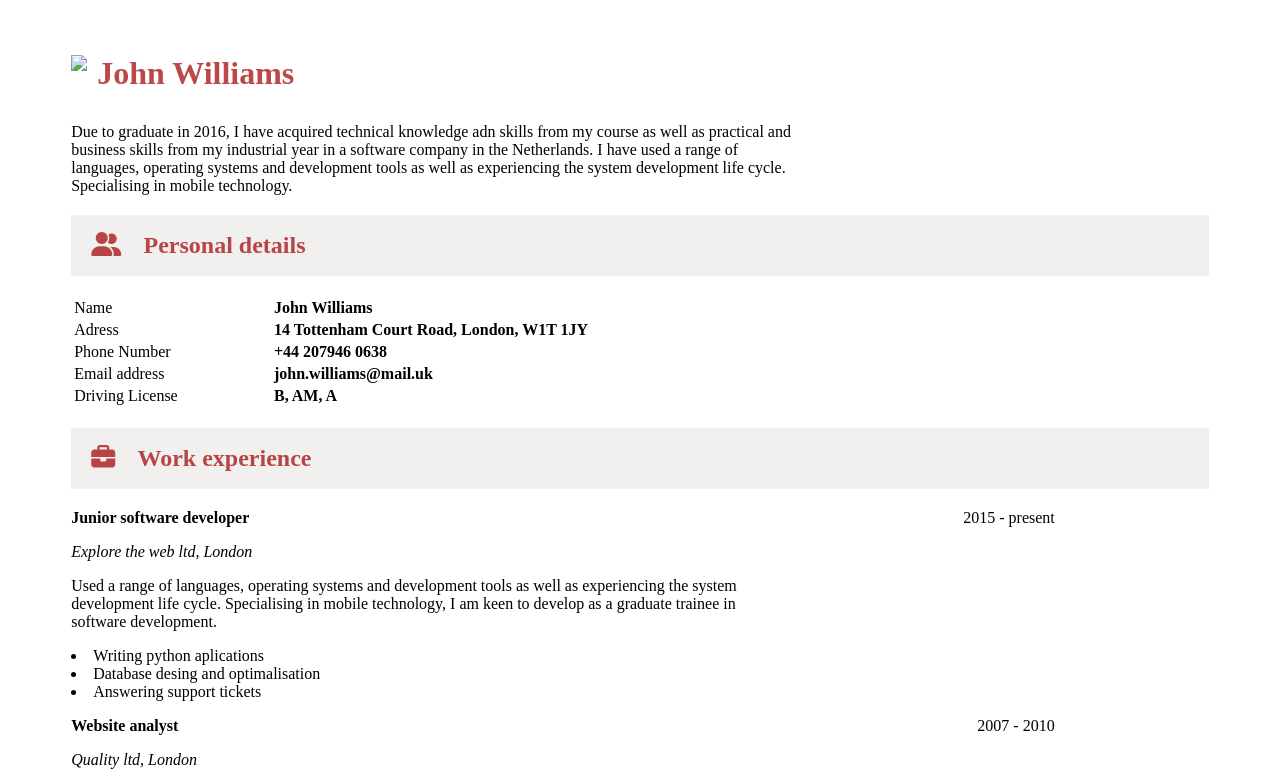
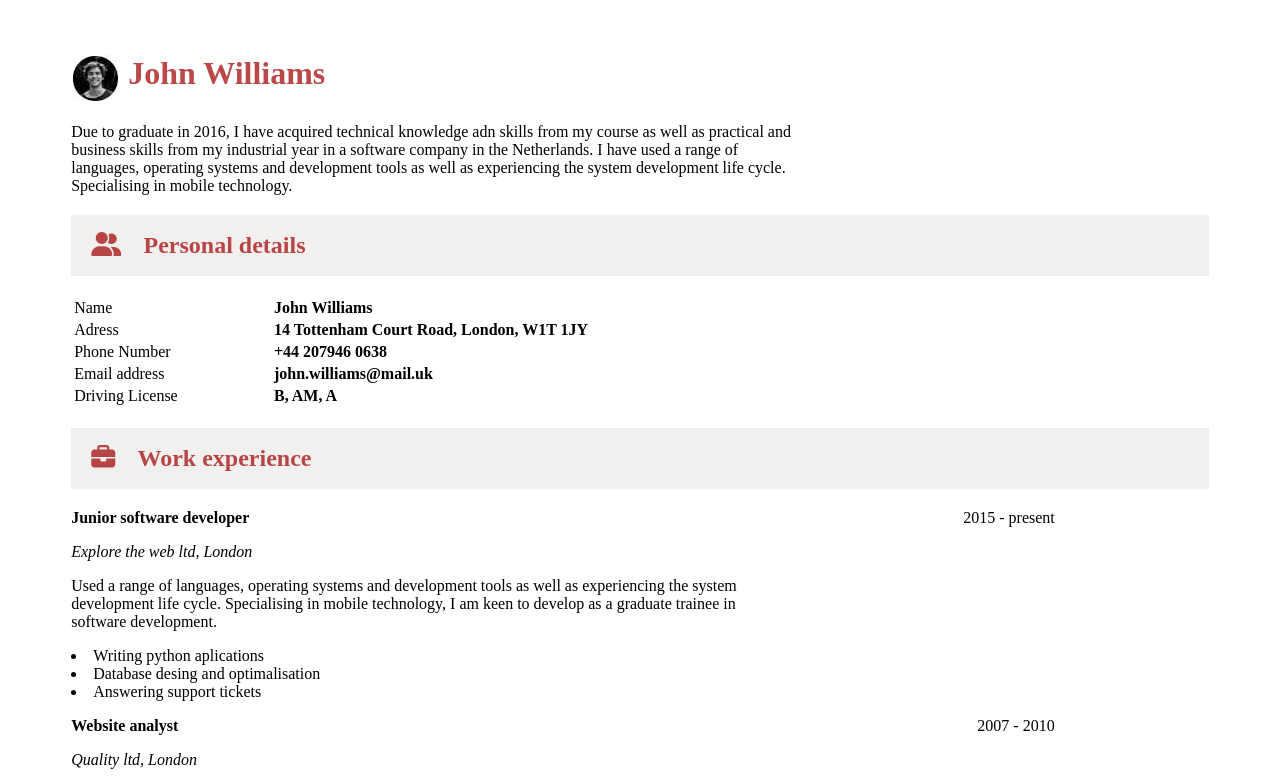
Before and after one commit to VladMr1/temafe, a plain HTML site: page index.html in a window 1280 px wide. Shown: the top 782 px of the page. Drawn offline with Linux system fonts and the light colour scheme; files whose address does not match are found by name.

Commit message:
update cu poza

```diff
--- a/index.html
+++ b/index.html
@@ -10,7 +10,7 @@
 
         <body>
             <div>
-            <h1><img src="C:\Users\Vlad\Desktop\poza.jpeg">John Williams</h1>
+            <h1><img src="C:\temafe\poza.jpeg">John Williams</h1>
             <p>Due to graduate in 2016, I have acquired technical knowledge adn skills from my course as well as practical and <br>business skills from my industrial year in a software company in the Netherlands. I have used a range of <br>languages, operating systems and development tools as well as experiencing the system development life cycle.<br>Specialising in mobile technology.</p>
 
             <h2><i class="fas fa-user-friends"></i>Personal details</h2>
```
Also changed, not shown: poza.jpeg (added).
